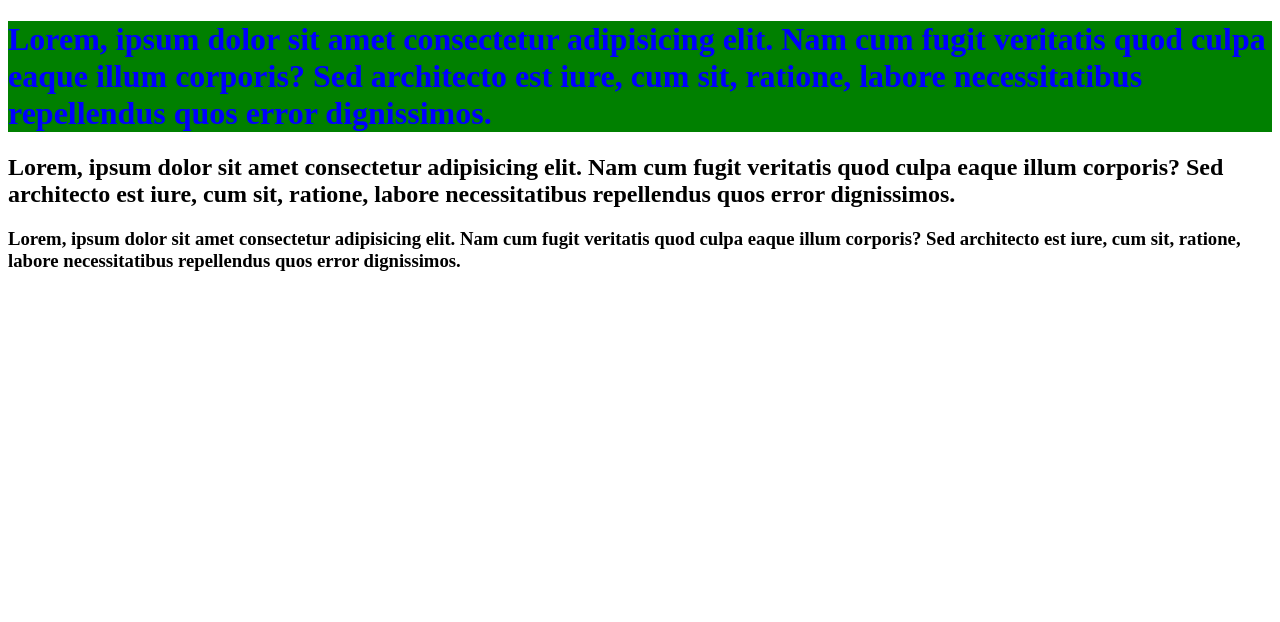
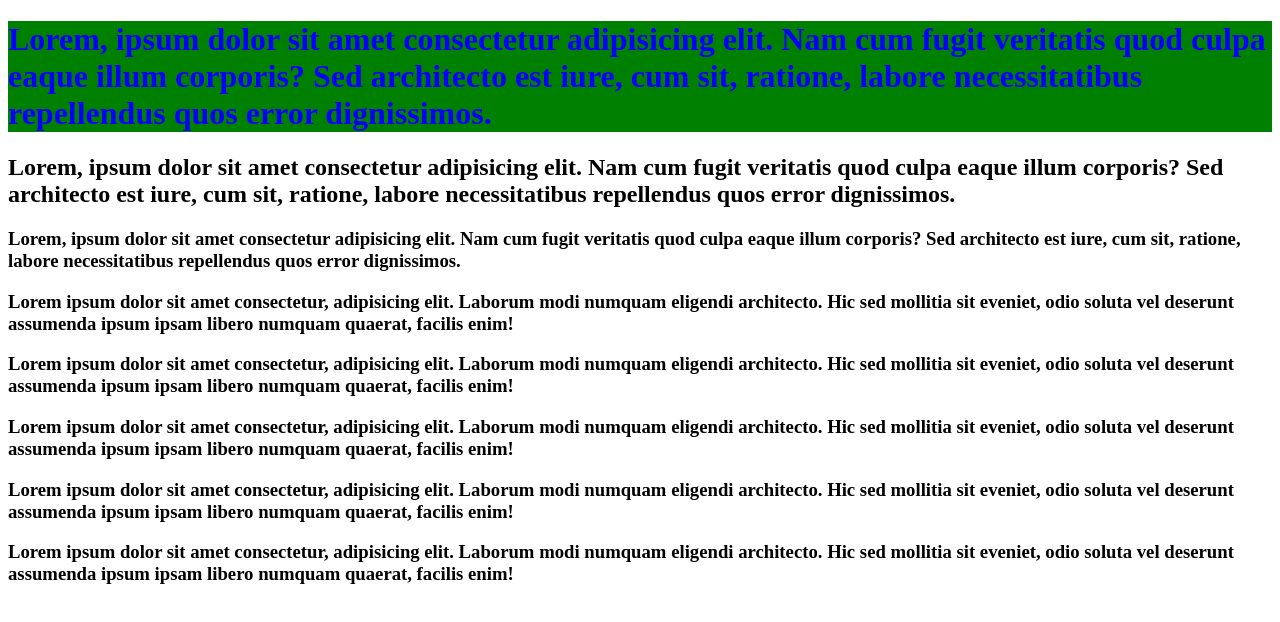
Before and after one commit to sajib63/my-fourth-repo, a plain HTML site: page index.html in a window 1280 px wide. Drawn offline with Linux system fonts and the light colour scheme.

Commit message:
extra p tag add

```diff
--- a/index.html
+++ b/index.html
@@ -11,5 +11,10 @@
     <h1>Lorem, ipsum dolor sit amet consectetur adipisicing elit. Nam cum fugit veritatis quod culpa eaque illum corporis? Sed architecto est iure, cum sit, ratione, labore necessitatibus repellendus quos error dignissimos.</h1>
     <h2>Lorem, ipsum dolor sit amet consectetur adipisicing elit. Nam cum fugit veritatis quod culpa eaque illum corporis? Sed architecto est iure, cum sit, ratione, labore necessitatibus repellendus quos error dignissimos.</h2>
     <h3>Lorem, ipsum dolor sit amet consectetur adipisicing elit. Nam cum fugit veritatis quod culpa eaque illum corporis? Sed architecto est iure, cum sit, ratione, labore necessitatibus repellendus quos error dignissimos.</h>
+        <p>Lorem ipsum dolor sit amet consectetur, adipisicing elit. Laborum modi numquam eligendi architecto. Hic sed mollitia sit eveniet, odio soluta vel deserunt assumenda ipsum ipsam libero numquam quaerat, facilis enim!</p>
+        <p>Lorem ipsum dolor sit amet consectetur, adipisicing elit. Laborum modi numquam eligendi architecto. Hic sed mollitia sit eveniet, odio soluta vel deserunt assumenda ipsum ipsam libero numquam quaerat, facilis enim!</p>
+        <p>Lorem ipsum dolor sit amet consectetur, adipisicing elit. Laborum modi numquam eligendi architecto. Hic sed mollitia sit eveniet, odio soluta vel deserunt assumenda ipsum ipsam libero numquam quaerat, facilis enim!</p>
+        <p>Lorem ipsum dolor sit amet consectetur, adipisicing elit. Laborum modi numquam eligendi architecto. Hic sed mollitia sit eveniet, odio soluta vel deserunt assumenda ipsum ipsam libero numquam quaerat, facilis enim!</p>
+        <p>Lorem ipsum dolor sit amet consectetur, adipisicing elit. Laborum modi numquam eligendi architecto. Hic sed mollitia sit eveniet, odio soluta vel deserunt assumenda ipsum ipsam libero numquam quaerat, facilis enim!</p>
 </body>
 </html>
```
